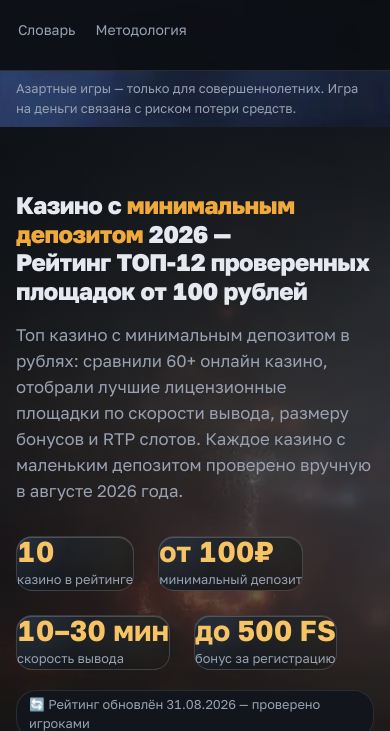
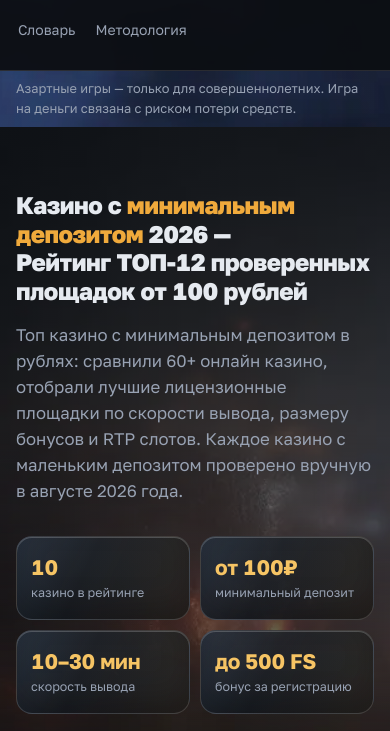
Before and after one commit to minimalniy-deposit/minimalniy-deposit.github.io, an Astro site: page / in a window 390 px wide. Shown: the part 107-838 px from the top of the page. Built offline with nearby package versions, Linux system fonts and the light colour scheme; Astro itself is replaced by a stand-in of ours.

Commit message:
Hero stat proportions: 4-col grid (2 on mobile), 16px padding and min-height so the glass box no longer hugs the text; number clamp 1.3-1.65rem, label 0.78rem with breathing room

```diff
--- a/src/styles/glass.css
+++ b/src/styles/glass.css
@@ -121,11 +121,18 @@ body.theme-glass { background: transparent; font-family: 'Golos Text Variable',
 
 /* hero + stats */
 .theme-glass .hero { background: transparent; }
+.theme-glass .hero-stats { display: grid; grid-template-columns: repeat(4, minmax(0, 1fr)); gap: 12px; }
 .theme-glass .hero-stats .stat { border-radius: var(--r-lg); border: 1px solid rgba(255,255,255,.12);
+  padding: 16px 18px 14px; min-height: 96px; justify-content: center;
   background: linear-gradient(115deg, rgba(111,176,255,.09), transparent 40%, rgba(240,170,60,.08)), linear-gradient(160deg, rgba(140,146,158,.15), rgba(70,75,84,.09)), rgba(16,19,25,.9);
   box-shadow: inset 0 1px 0 rgba(255,255,255,.2), inset 0 -14px 28px rgba(0,0,0,.22); }
-.theme-glass .stat-num { color: var(--gold2); font-weight: 700; font-variant-numeric: tabular-nums; }
-.theme-glass .stat-label { color: var(--muted); }
+.theme-glass .stat-num { color: var(--gold2); font-weight: 700; font-variant-numeric: tabular-nums;
+  font-size: clamp(1.3rem, 1.05rem + 1.1vw, 1.65rem); line-height: 1.15; letter-spacing: -.01em; white-space: nowrap; }
+.theme-glass .stat-label { color: var(--muted); font-size: .78rem; line-height: 1.35; margin-top: 6px; }
+@media (max-width: 719px) {
+  .theme-glass .hero-stats { grid-template-columns: repeat(2, minmax(0, 1fr)); gap: 10px; }
+  .theme-glass .hero-stats .stat { min-height: 84px; padding: 13px 14px 12px; }
+}
 
 /* rating card family */
 .theme-glass .casino-card { border-radius: 16px; border: 1px solid rgba(255,255,255,.12);
```
